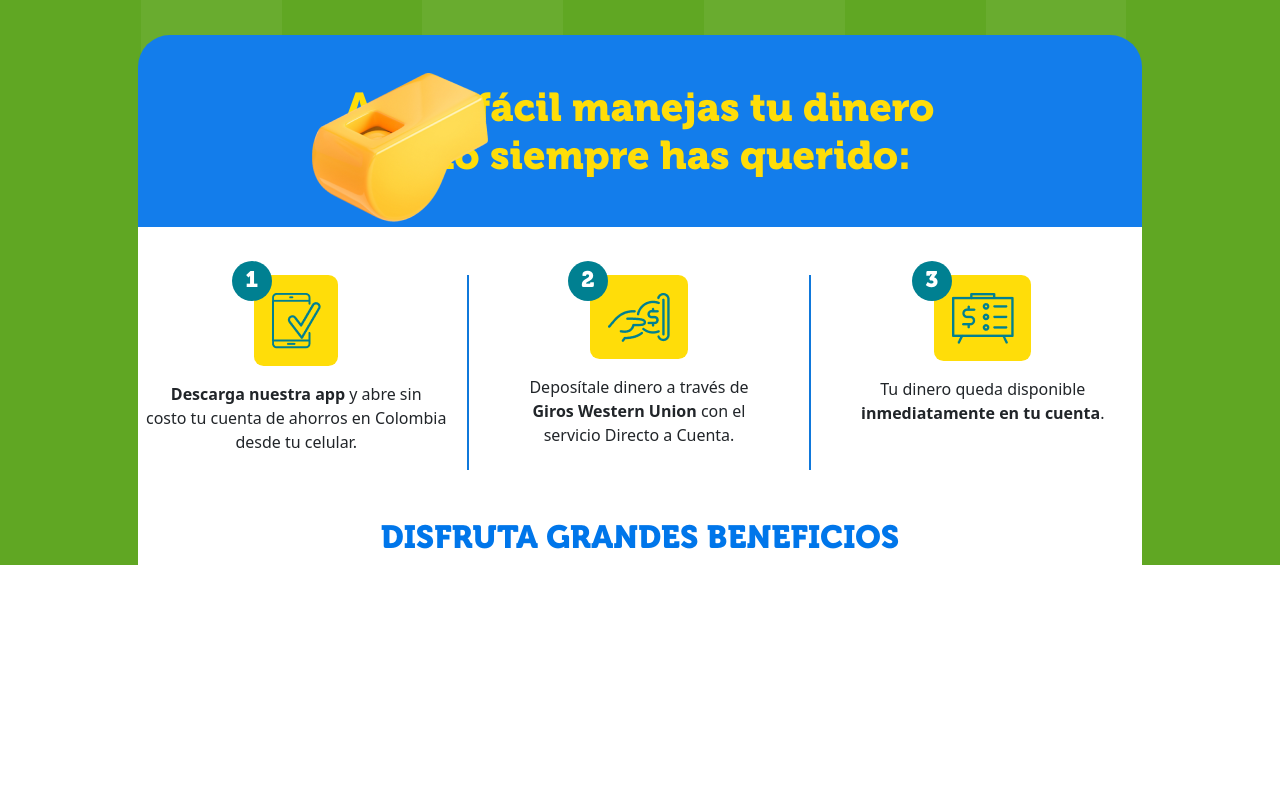
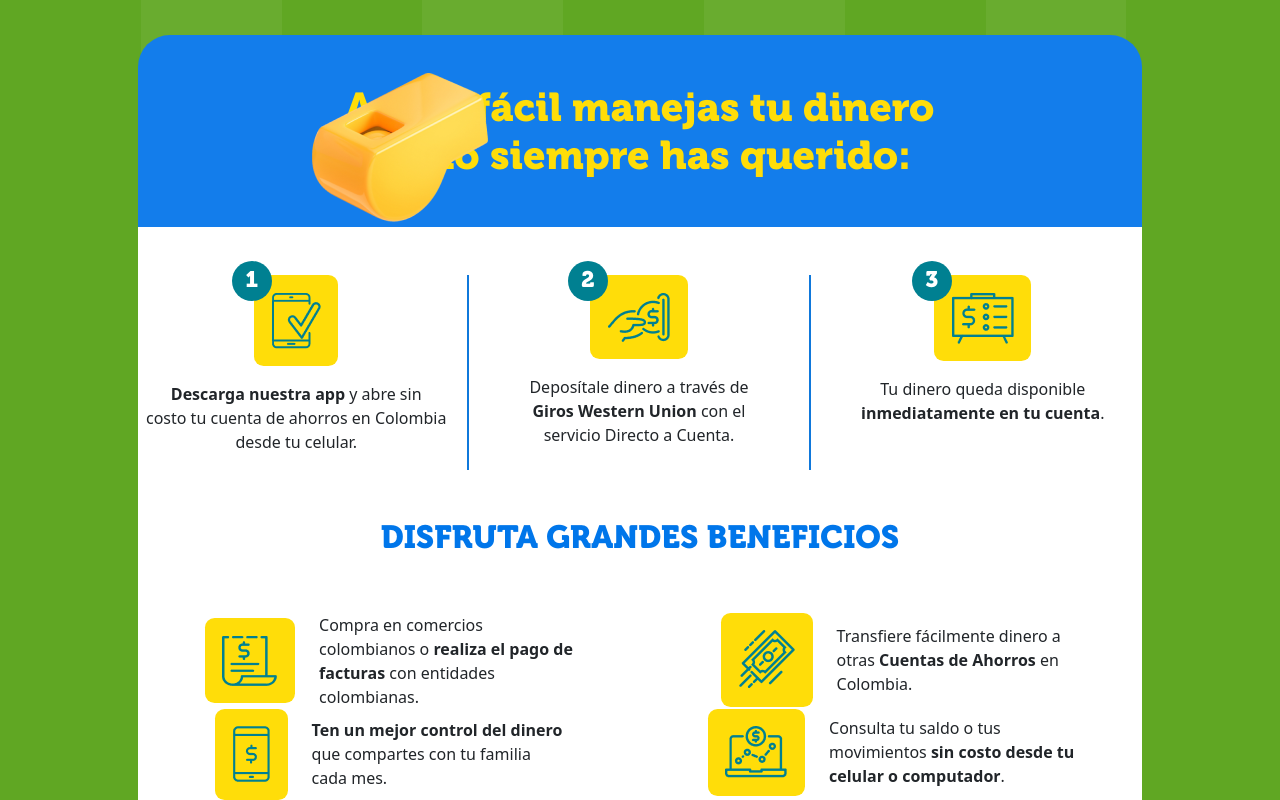
Before and after one commit to DylanJo2002/Campeones-del-ahorro-v2, a plain HTML site: page index.html in a window 1280 px wide. Shown: the part 1626-2426 px from the top of the page. Before the commit the page ends 2191 px from the top, so only its background shows below. Drawn offline with Linux system fonts and the light colour scheme.

Commit message:
Cambios realizados: 1. Creacion de items de beneficio sección iinicio

```diff
--- a/index.html
+++ b/index.html
@@ -141,8 +141,58 @@
                                 <p class="mt-3">Tu dinero queda disponible<br>
                                 <strong>inmediatamente en tu cuenta</strong>.</p>
                             </div>
-                            <div class="col-12 text-center mt-5">
+                            <div class="col-12 text-center mt-5 mb-5">
                                 <h2 class="font_blue museo_900">DISFRUTA GRANDES BENEFICIOS</h2>
+                            </div>
+                            <div class="col-12">
+                                <div class="row m-0 p-0 w-100 h-100">
+                                    <div class="col-6">
+                                        <div class="d-flex justify-content-center align-items-center">
+                                            <div class="bg_yellow container_img_item">
+                                                <img src="./img/factura.png" alt="">
+                                            </div>
+                                            <p class="ms-4 my-0 p-0 d-inline-block">Compra en comercios<br>
+                                            colombianos o <strong>realiza el pago de<br>
+                                            facturas</strong> con entidades<br>
+                                            colombianas.</p>
+                                        </div>
+                                    </div>
+                                    <div class="col-6">
+                                        <div class="d-flex justify-content-center align-items-center">
+                                            <div class="bg_yellow container_img_item">
+                                                <img src="./img/billete.png" alt="">
+                                            </div>
+                                            <p class="ms-4 my-0 p-0 d-inline-block">Transfiere fácilmente dinero a<br>
+                                            otras <strong>Cuentas de Ahorros</strong> en<br>
+                                            Colombia.</p>
+                                        </div>
+                                    </div>
+                                </div>
+                            </div>
+                            <div class="col-12">
+                                <div class="row m-0 p-0 w-100 h-100">
+                                    <div class="col-6">
+                                        <div class="d-flex justify-content-center align-items-center">
+                                            <div class="bg_yellow container_img_item">
+                                                <img src="./img/celular peso.png" alt="">
+                                            </div>
+                                            <p class="ms-4 my-0 p-0 d-inline-block">
+                                            <strong>Ten un mejor control del dinero</strong><br>
+                                            que compartes con tu familia<br>
+                                            cada mes.</p>
+                                        </div>
+                                    </div>
+                                    <div class="col-6">
+                                        <div class="d-flex justify-content-center align-items-center">
+                                            <div class="bg_yellow container_img_item">
+                                                <img src="./img/computador.png" alt="">
+                                            </div>
+                                            <p class="ms-4 my-0 p-0 d-inline-block">Consulta tu saldo o tus<br>
+                                            movimientos <strong>sin costo desde tu<br>
+                                            celular o computador</strong>.</p>
+                                        </div>
+                                    </div>
+                                </div>
                             </div>
                         </div>
                     </div>
```
Also changed, not shown: img/billete.png (renamed from img/Group 42.png), img/celular peso.png (renamed from img/Group 48.png), img/computador.png (renamed from img/Group 47.png), img/factura.png (renamed from img/Group 53.png).
